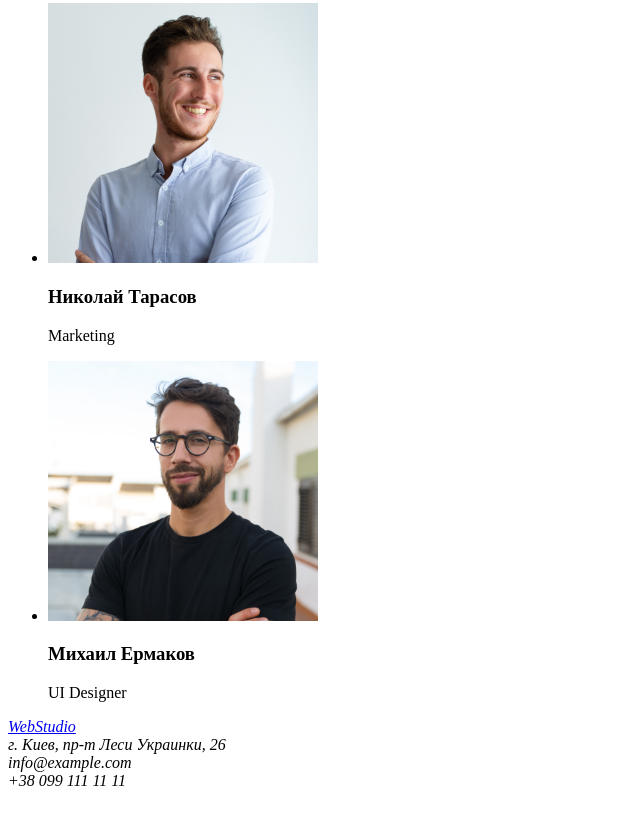
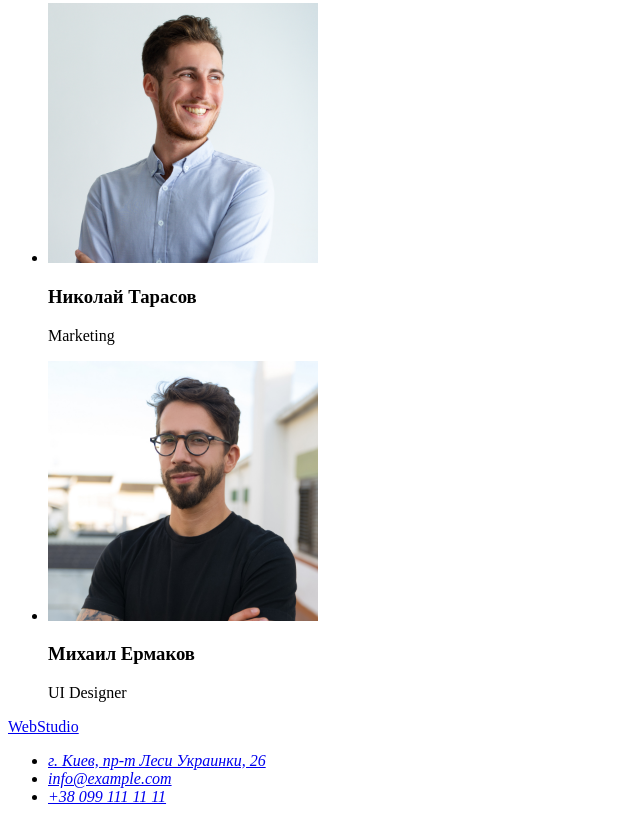
Before and after one commit to PokhilenkoD/goit-markup-hw-01, a plain HTML site: page index.html in a window 1280 px wide. Shown: the part 2333-3155 px from the top of the page, without its empty margins (0-640 px from the left). Before the commit the page ends 3131 px from the top, so only its background shows below. Drawn offline with Linux system fonts and the light colour scheme.

Commit message:
Update index.html
Устраняет ошибки ДЗ1

```diff
--- a/index.html
+++ b/index.html
@@ -8,12 +8,12 @@
   </head>
   <body>
     <header>
-      <a href="/"> WebStudio </a>
+      <a href="./index.html">WebStudio</a>
       <nav>
         <ul>
-          <li><a href="">Студия</a></li>
-          <li><a href="">Портфолио</a></li>
-          <li><a href="">Контакты</a></li>
+          <li><a href="./index.html">Студия</a></li>
+          <li><a href="#">Портфолио</a></li>
+          <li><a href="#">Контакты</a></li>
         </ul>
       </nav>
       <ul>
@@ -86,11 +86,20 @@
       </section>
     </main>
     <footer>
+      <a href="./index.html">WebStudio</a>
       <address>
-        <a href="/"> WebStudio </a> <br />
-        г. Киев, пр-т Леси Украинки, 26 <br />
-        info@example.com <br />
-        +38 099 111 11 11 <br />
+        <ul>
+          <li>
+            <a
+              href="https://goo.gl/maps/LrQvVppch2CSXuQx8"
+              target="_blank"
+              rel="noopener noreferrer"
+              >г. Киев, пр-т Леси Украинки, 26</a
+            >
+          </li>
+          <li><a href="mailto:info@example.com">info@example.com</a></li>
+          <li><a href="tel:+380991111111">+38 099 111 11 11</a></li>
+        </ul>
       </address>
     </footer>
   </body>
```
